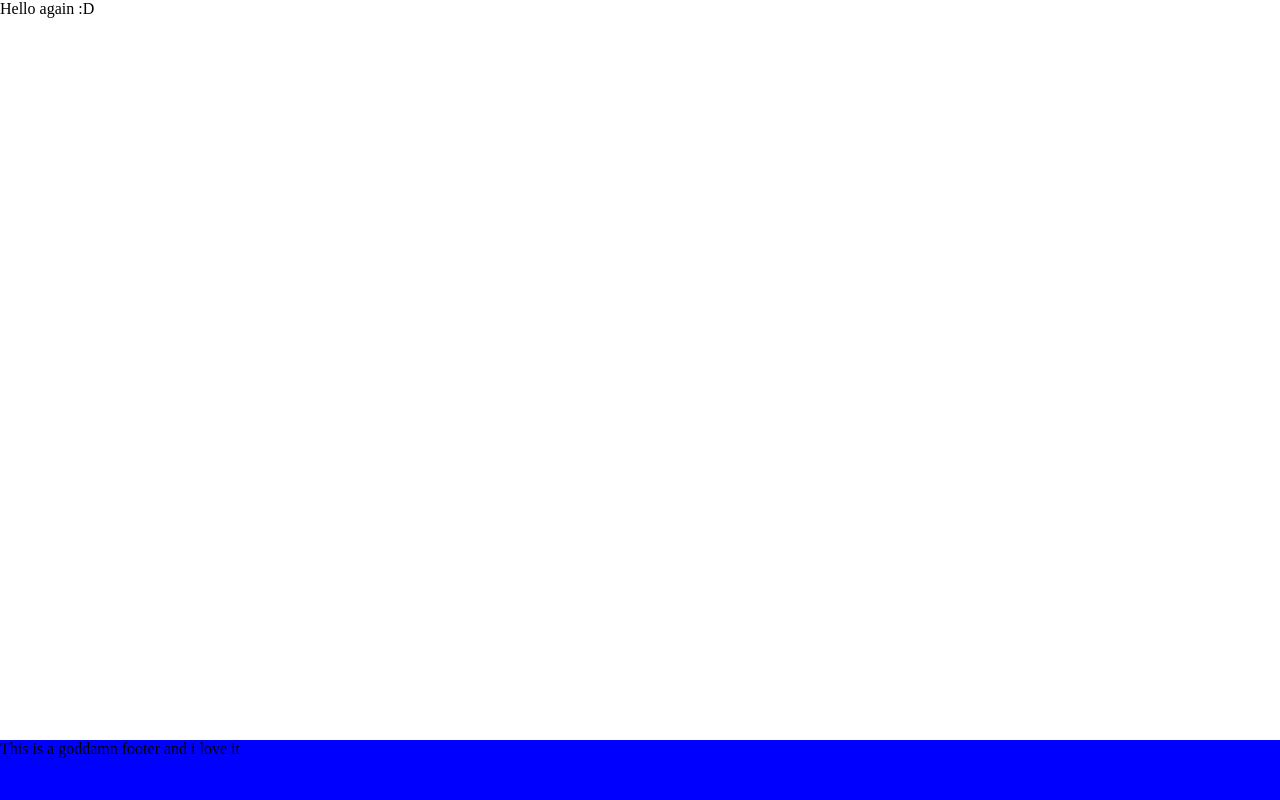
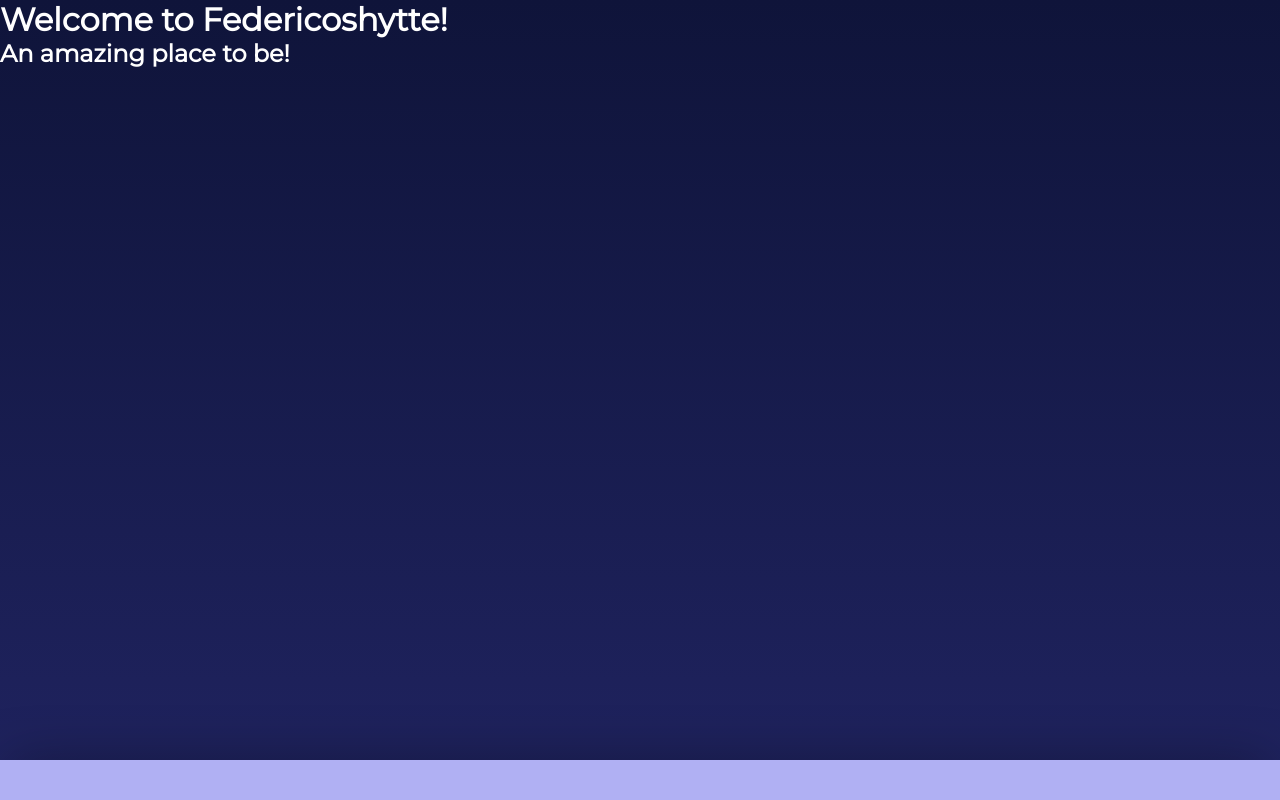
Before and after one commit to FrederikBRoth/RevampedWebsite, a React (Create React App) app: page / in a window 1280 px wide. Shown: the top 800 px of the page. Built offline with nearby package versions, Linux system fonts and the light colour scheme.

Commit message:
Added grid layout Made fixed footer Added gradient background

```diff
--- a/public/MainStyle.css
+++ b/public/MainStyle.css
@@ -2,16 +2,55 @@
 	margin: 0;
 	padding: 0;
 	box-sizing: border-box;
+	font-family: "Montserrat", sans-serif;
+	color: white;
 }
 
 body {
-	height: 100%;
+	height: 3000px;
 }
 
 footer {
-	position: absolute;
-	height: 60px;
+	position: fixed;
+	bottom: 0;
+	height: 40px;
 	width: 100%;
-	bottom: 0;
-	background-color: blue;
+	background-color: rgb(176, 176, 243);
+	-webkit-box-shadow: -1px 1px 56px -11px rgba(0, 0, 0, 0.75);
+	-moz-box-shadow: -1px 1px 56px -11px rgba(0, 0, 0, 0.75);
+	box-shadow: -1px 1px 56px -11px rgba(0, 0, 0, 0.75);
 }
+
+.maincontainer {
+	height: 3000px;
+	display: grid;
+	grid-template-columns: 1fr 1fr;
+	grid-template-rows: 100vh 1fr 1fr;
+	grid-template-areas: "title title" "main morememes" "meme morememes";
+	grid-gap: 5px;
+	background: rgb(22, 29, 84);
+	background: linear-gradient(
+		180deg,
+		rgb(15, 20, 58) 0%,
+		rgb(77, 77, 199) 100%
+	);
+}
+
+/*
+Title CSS
+*/
+.websitetitle {
+	grid-area: title;
+}
+
+.websitetitle . .middlearea {
+	grid-area: main;
+}
+
+.morememes {
+	grid-area: morememes;
+}
+
+.memes {
+	grid-area: meme;
+}
--- a/public/index.html
+++ b/public/index.html
@@ -3,6 +3,10 @@
 	<head>
 		<meta charset="utf-8" />
 		<link rel="icon" href="%PUBLIC_URL%/favicon.ico" />
+		<link
+			href="https://fonts.googleapis.com/css?family=Montserrat&display=swap"
+			rel="stylesheet"
+		/>
 		<link rel="stylesheet" type="text/css" href="MainStyle.css" />
 		<meta name="viewport" content="width=device-width, initial-scale=1" />
 		<meta name="theme-color" content="#000000" />
--- a/src/components/Footer.js
+++ b/src/components/Footer.js
@@ -1,11 +1,7 @@
 import React, { Component } from "react";
 
 function Footer() {
-	return (
-		<footer>
-			<p>This is a goddamn footer and i love it</p>
-		</footer>
-	);
+	return <footer></footer>;
 }
 
 export default Footer;
--- a/src/pages/MainPage.js
+++ b/src/pages/MainPage.js
@@ -3,7 +3,18 @@ import Footer from "../components/Footer";
 function MainPage() {
 	return (
 		<main>
-			<p>Hello again :D</p>
+			<div class="maincontainer">
+				<div class="websitetitle">
+					<div class="title">
+						<h1>Welcome to Federicoshytte!</h1>
+						<h2>An amazing place to be!</h2>
+					</div>
+				</div>
+				<div class="middlearea"></div>
+				<div class="morememes"></div>
+				<div class="memes"></div>
+			</div>
+
 			<Footer />
 		</main>
 	);
```
